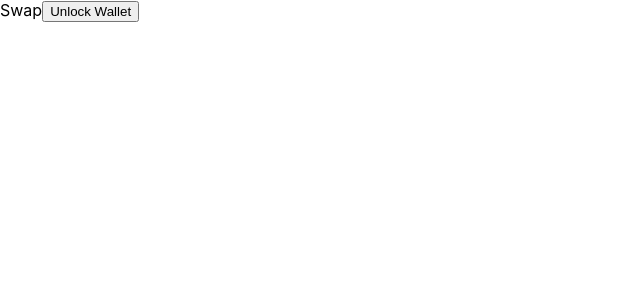
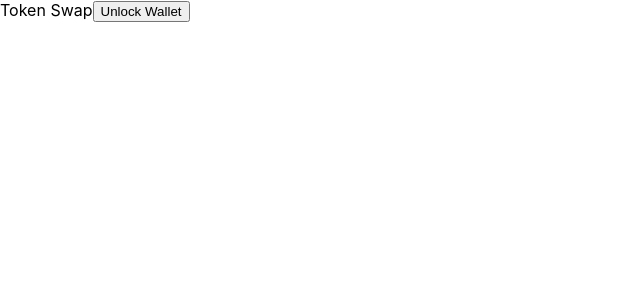
Before and after one commit to Hexzilla/smart-swap, a React (Create React App) app: page /swap in a window 1280 px wide. Shown: the top 300 px of the page, without its empty margins (0-640 px from the left). Built offline with nearby package versions, Linux system fonts and the light colour scheme.

Commit message:
update view swap

```diff
--- a/src/views/Swap/index.tsx
+++ b/src/views/Swap/index.tsx
@@ -5,7 +5,7 @@ import UnlockButton from 'components/UnlockButton'
 export default function Swap({ history }: RouteComponentProps) {
   return (
     <div>
-      Swap
+      Token Swap
       <UnlockButton></UnlockButton>
     </div>
   )
```
